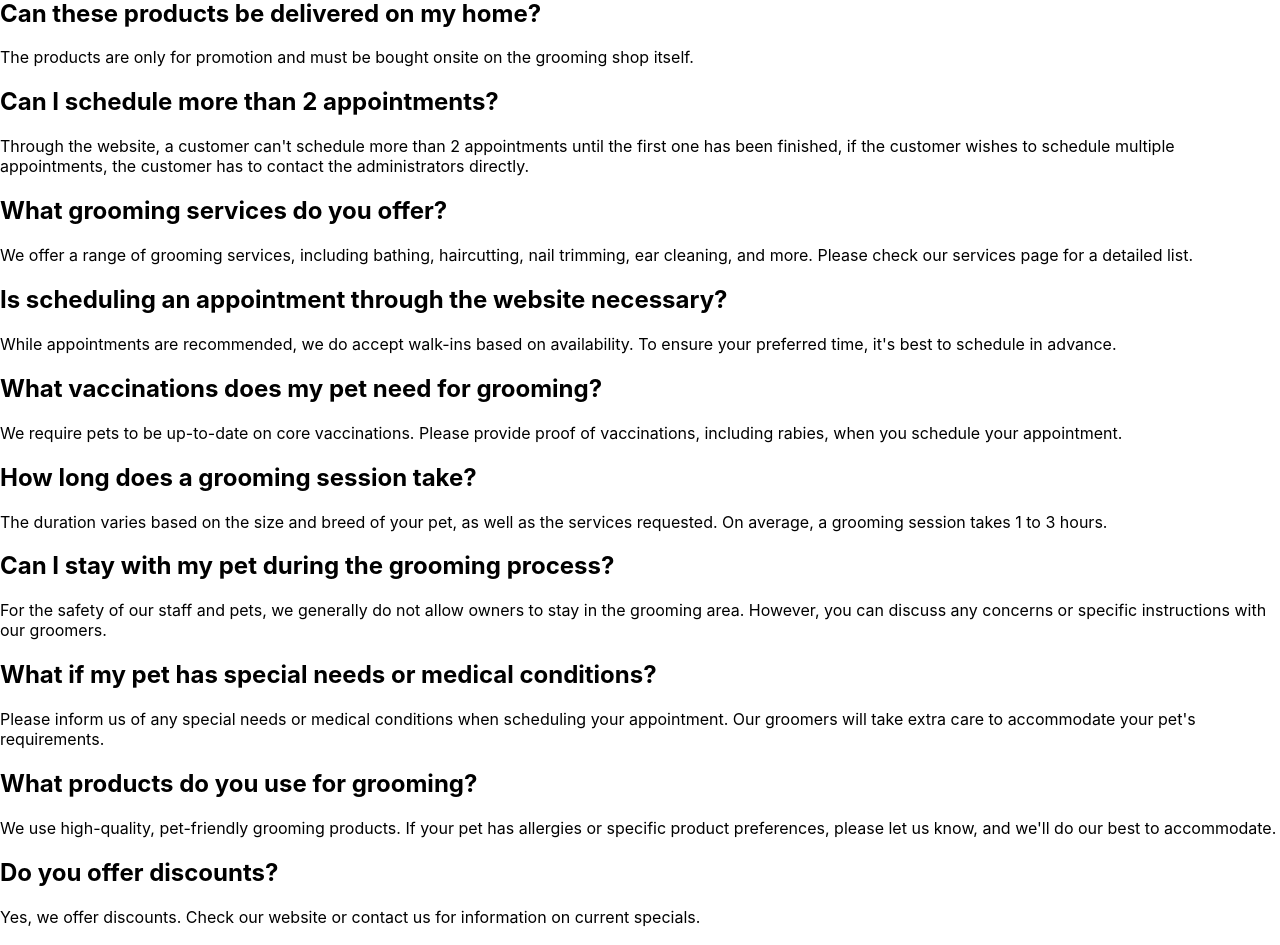
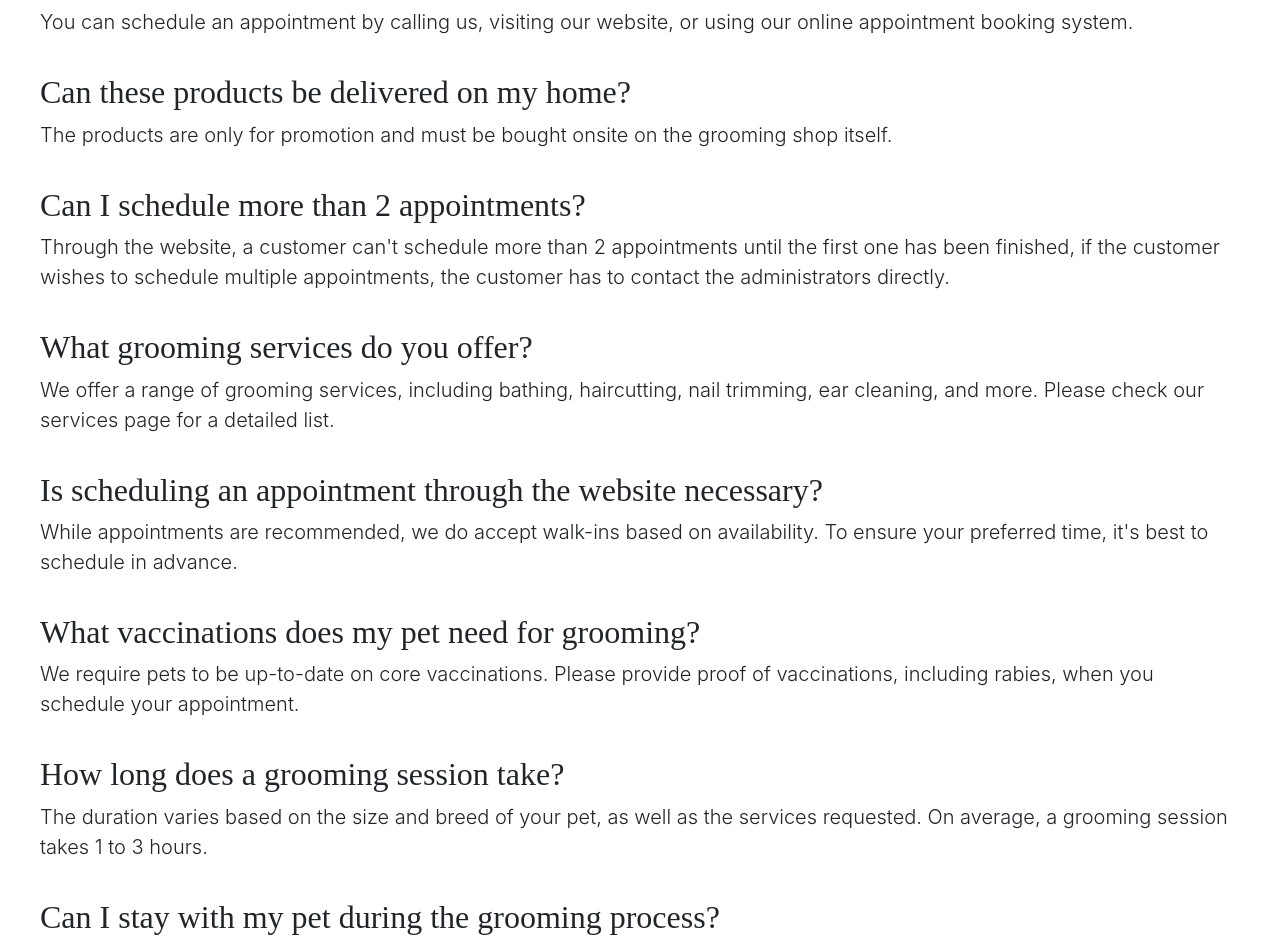
Before and after one commit to UltForce/Pawsite, a React (Create React App) app: page /FAQs in a window 1280 px wide. Shown: the part 227-1172 px from the top of the page. Built offline with nearby package versions, Linux system fonts and the light colour scheme; no server answers; a web font is replaced by a local one.

Commit message:
Added initial design (will improve it)

```diff
--- a/package.json
+++ b/package.json
@@ -11,6 +11,8 @@
     "@testing-library/jest-dom": "^5.17.0",
     "@testing-library/react": "^13.4.0",
     "@testing-library/user-event": "^13.5.0",
+    "bootstrap": "^5.3.3",
+    "bootswatch": "^4.3.1",
     "file-saver": "^2.0.5",
     "firebase": "^10.8.1",
     "pawsite": "github:UltForce/Pawsite",
@@ -20,6 +22,7 @@
     "react-router-dom": "^6.21.3",
     "react-scripts": "^5.0.1",
     "react-toastify": "^10.0.4",
+    "sketchy": "^0.0.0",
     "sweetalert2": "^11.10.5",
     "web-vitals": "^2.1.4",
     "xlsx": "^0.18.5"
--- a/src/Booking.js
+++ b/src/Booking.js
@@ -513,7 +513,7 @@ const Booking = () => {
   return (
     <div style={{ display: "flex" }}>
       <div style={{ flex: 1 }}>
-        <h2>My Appointments</h2>
+        <h1>My Appointments</h1>
         <FullCalendar
           ref={calendarRef}
           plugins={[
--- a/src/FAQs.js
+++ b/src/FAQs.js
@@ -6,91 +6,91 @@ const FAQs = () => {
   return (
     <div className="centered">
       <div>
-        <h2>Frequently Asked Questions</h2>
+        <h1 className="page-title">Frequently Asked Questions</h1>
       </div>
       <div>
-        <div>
+        <div className="div-spacing">
           <h2>How can I schedule an appointment?</h2>
-          <p>
+          <p class="lead">
             You can schedule an appointment by calling us, visiting our website,
             or using our online appointment booking system.
           </p>
         </div>
-        <div>
+        <div className="div-spacing">
           <h2>Can these products be delivered on my home?</h2>
-          <p>
+          <p class="lead">
             The products are only for promotion and must be bought onsite on the
             grooming shop itself.
           </p>
         </div>
-        <div>
+        <div className="div-spacing">
           <h2>Can I schedule more than 2 appointments?</h2>
-          <p>
+          <p class="lead">
             Through the website, a customer can't schedule more than 2
             appointments until the first one has been finished, if the customer
             wishes to schedule multiple appointments, the customer has to
             contact the administrators directly.
           </p>
         </div>
-        <div>
+        <div className="div-spacing">
           <h2>What grooming services do you offer?</h2>
-          <p>
+          <p class="lead">
             We offer a range of grooming services, including bathing,
             haircutting, nail trimming, ear cleaning, and more. Please check our
             services page for a detailed list.
           </p>
         </div>
-        <div>
+        <div className="div-spacing">
           <h2>Is scheduling an appointment through the website necessary?</h2>
-          <p>
+          <p class="lead">
             While appointments are recommended, we do accept walk-ins based on
             availability. To ensure your preferred time, it's best to schedule
             in advance.
           </p>
         </div>
-        <div>
+        <div className="div-spacing">
           <h2>What vaccinations does my pet need for grooming?</h2>
-          <p>
+          <p class="lead">
             We require pets to be up-to-date on core vaccinations. Please
             provide proof of vaccinations, including rabies, when you schedule
             your appointment.
           </p>
         </div>
-        <div>
+        <div className="div-spacing">
           <h2>How long does a grooming session take?</h2>
-          <p>
+          <p class="lead">
             The duration varies based on the size and breed of your pet, as well
             as the services requested. On average, a grooming session takes 1 to
             3 hours.
           </p>
         </div>
-        <div>
+        <div className="div-spacing">
           <h2>Can I stay with my pet during the grooming process?</h2>
-          <p>
+          <p class="lead">
             For the safety of our staff and pets, we generally do not allow
             owners to stay in the grooming area. However, you can discuss any
             concerns or specific instructions with our groomers.
           </p>
         </div>
-        <div>
+        <div className="div-spacing">
           <h2>What if my pet has special needs or medical conditions?</h2>
-          <p>
+          <p class="lead">
             Please inform us of any special needs or medical conditions when
             scheduling your appointment. Our groomers will take extra care to
             accommodate your pet's requirements.
           </p>
         </div>
-        <div>
+        <div className="div-spacing">
           <h2>What products do you use for grooming?</h2>
-          <p>
+          <p class="lead">
             We use high-quality, pet-friendly grooming products. If your pet has
             allergies or specific product preferences, please let us know, and
             we'll do our best to accommodate.
           </p>
         </div>
-        <div>
+        <div className="div-spacing">
           <h2>Do you offer discounts?</h2>
-          <p>
+          <p class="lead">
             Yes, we offer discounts. Check our website or contact us for
             information on current specials.
           </p>
--- a/src/Terms.js
+++ b/src/Terms.js
@@ -6,106 +6,97 @@ const Terms = () => {
   return (
     <div className="centered">
       <div>
-        <h2>Terms and Conditions</h2>
+        <h1 className="page-title">Terms and Conditions</h1>
       </div>
       <div>
-        <div>
+        <div className="div-spacing">
           <h2>1. Appointment Scheduling</h2>
-          <p>A customer can only schedule one appointment at a time</p>
+          <p class="lead">
+            A customer can only schedule one appointment at a time
+          </p>
         </div>
-        <div>
+        <div className="div-spacing">
           <h2>2. Cancellation</h2>
-          <p>
+          <p class="lead">
             A customer can only request cancellation on appointments schedule
             within 3 days
           </p>
         </div>
-        <div>
+        <div className="div-spacing">
           <h2>3. Automatic Scheduling</h2>
-          <p>
+          <p class="lead">
             Any appointments that are not accepted within 3 days will be
-            automatically canceled.
-          </p>
-          <p>
-            In the case that a customer wants to push through an already
-            cancelled appointment by the system, the customer has to contact the
-            administrators directly.
+            automatically canceled. In the case that a customer wants to push
+            through an already cancelled appointment by the system, the customer
+            has to contact the administrators directly.
           </p>
         </div>
-        <div>
+        <div className="div-spacing">
           <h2>4. Pet Information</h2>
-          <p>
+          <p class="lead">
             The customers must be able to give accurate information on their pet
             like species, breed, and their sizes as this may affect the prices
             of the appointment.
           </p>
         </div>
-        <div>
+        <div className="div-spacing">
           <h2>5. Vaccination</h2>
-          <p>
+          <p class="lead">
             The customers may be requested to show their vaccinations for their
             pets as part of their health policies.
           </p>
         </div>
-        <div>
+        <div className="div-spacing">
           <h2>6. Grooming services</h2>
-          <p>
+          <p class="lead">
             The groomer will only provide the grooming services stated in the
-            scheduled appointment.
-          </p>
-          <p>
-            In the case that the customer wishes to request more services, the
-            customer and groomer must both agree to the conditions and the
-            customer will have added costs.
+            scheduled appointment. In the case that the customer wishes to
+            request more services, the customer and groomer must both agree to
+            the conditions and the customer will have added costs.
           </p>
         </div>
-        <div>
+        <div className="div-spacing">
           <h2>7. Latecomers</h2>
-          <p>
+          <p class="lead">
             Customers and Groomers must be able to come at the scheduled time.
-          </p>
-          <p>
             Latecomers may incur additional charges or their appointment
             canceled.
           </p>
         </div>
-        <div>
+        <div className="div-spacing">
           <h2>8. Liability</h2>
-          <p>
+          <p class="lead">
             The grooming shop will take reasonable care for the customer's pet
-            but will not be liable for any pre-existing conditions.
-          </p>
-          <p>
-            The customers are liable for any damage or injuries that their pet
-            may have caused.
+            but will not be liable for any pre-existing conditions. The
+            customers are liable for any damage or injuries that their pet may
+            have caused.
           </p>
         </div>
-        <div>
+        <div className="div-spacing">
           <h2>9. Photography and Social Media</h2>
-          <p>
+          <p class="lead">
             Customers may be asked by the grooming shop to take pictures of
             their pets for marketing purposes. The customer may choose to
             refuse.
           </p>
         </div>
-        <div>
+        <div className="div-spacing">
           <h2>10. Privacy Policy</h2>
-          <p>
+          <p class="lead">
             Customer and Pet information will be kept confidential and will not
             be shared with third parties.
           </p>
         </div>
-        <div>
+        <div className="div-spacing">
           <h2>11. Changes to Terms and Conditions</h2>
-          <p>
+          <p class="lead">
             The grooming shop reserves the right to modify these terms and
-            conditions as needed.
+            conditions as needed. Customers will be notified of any changes.
           </p>
-          <p>Customers will be notified of any changes.</p>
         </div>
-        <div>
-          <h2>11. Refusal of Service</h2>
-          <p>
+        <div className="div-spacing">
+          <h2>12. Refusal of Service</h2>
+          <p class="lead">
             The grooming shop reserves the right to refuse service to any client
             for any reason.
           </p>
--- a/src/account.js
+++ b/src/account.js
@@ -5,8 +5,8 @@ import React from "react";
 const account = () => {
   return (
     <div className="centered">
-      <h2>Account</h2>
-      <p>Welcome to the account!</p>
+      <h1 className="page-title">Account</h1>
+      <p class="lead">Welcome to the account!</p>
     </div>
   );
 };
--- a/src/index.js
+++ b/src/index.js
@@ -3,6 +3,8 @@
 import React from "react";
 import ReactDOM from "react-dom/client";
 import "./index.css";
+import "bootstrap/dist/css/bootstrap.min.css"; // Import Bootstrap
+import "bootswatch/dist/sketchy/bootstrap.min.css"; // Import Bootswatch theme
 import App from "./App";
 import reportWebVitals from "./reportWebVitals";
 
--- a/src/services.js
+++ b/src/services.js
@@ -226,7 +226,7 @@ const Services = () => {
 
   return (
     <div className="centered">
-      <h2>Services</h2>
+      <h1 className="page-title">Services</h1>
       {isAdmin && (
         <form onSubmit={handleSubmit}>
           <label>Name:</label>
--- a/src/styles.css
+++ b/src/styles.css
@@ -42,6 +42,15 @@ ul.centered li {
   justify-content: center;
   align-items: center;
   flex-direction: column;
+}
+
+.page-title {
+  padding: 30px;
+}
+
+.div-spacing {
+  padding-top: 20px;
+  max-width: 1200px;
 }
 
 .image-container {
```
Also changed, not shown: 1 other file (tests, documents, lock files or other folders).
